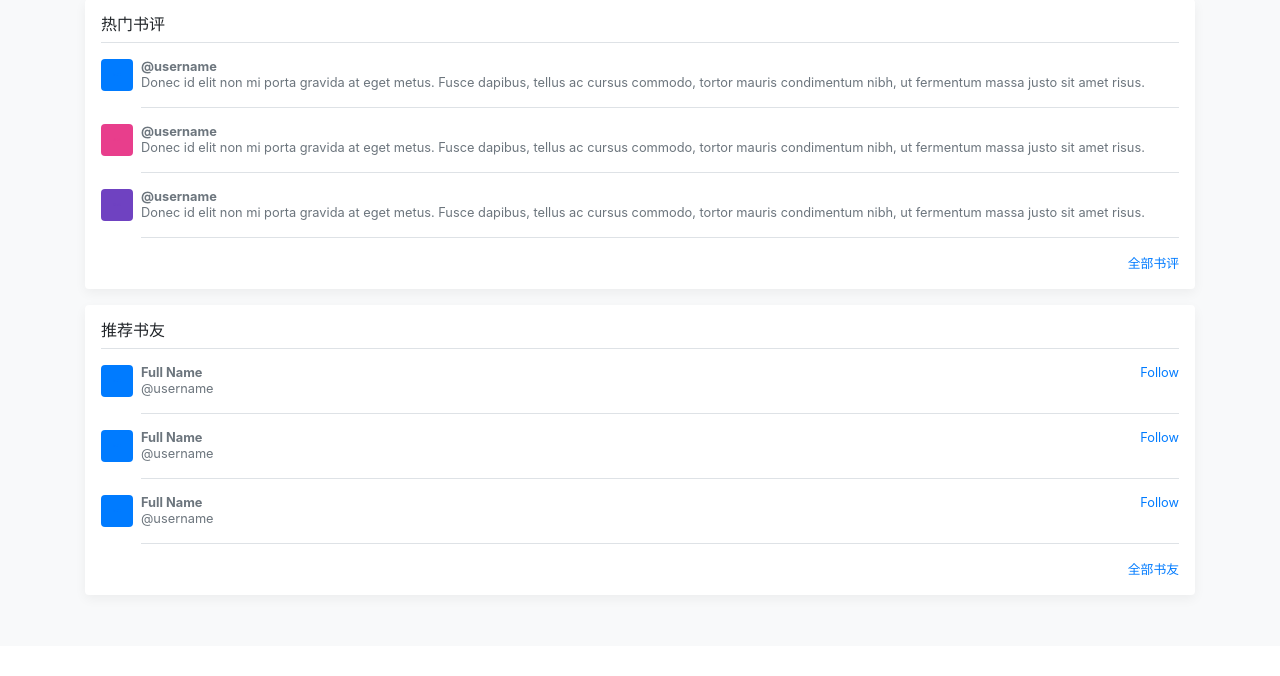
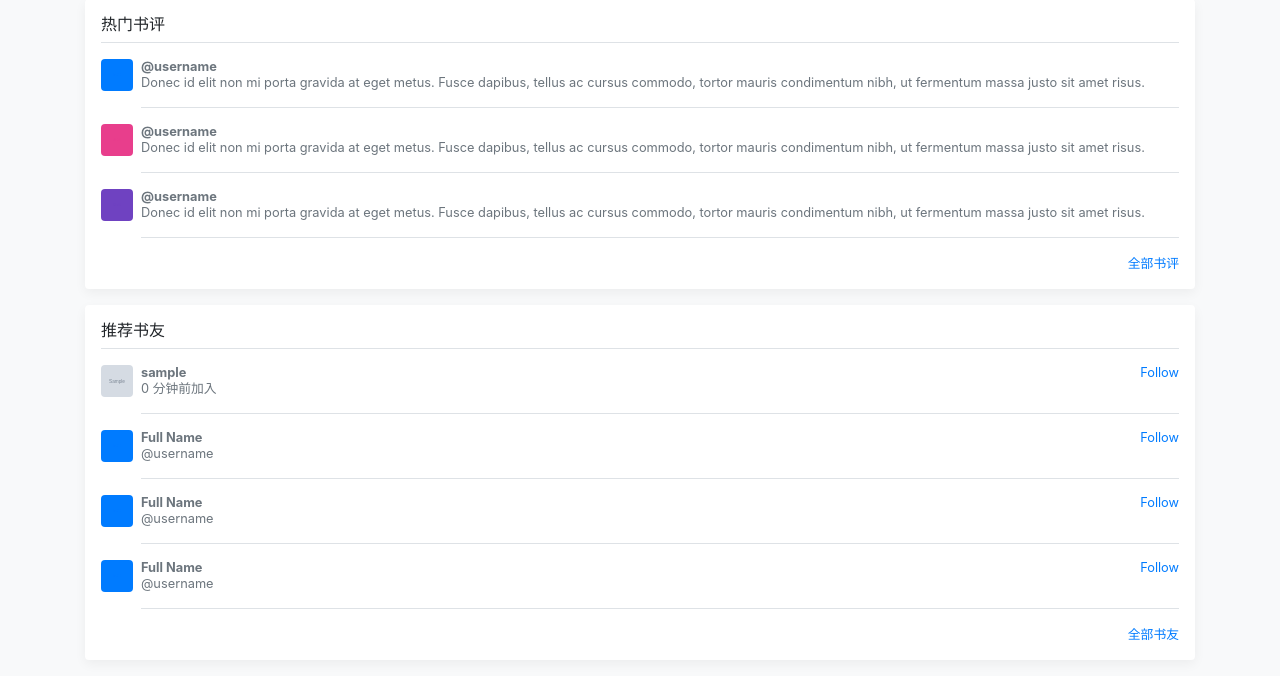
Before and after one commit to sunmouren/book_share_demo, a Django app: page / in a window 1280 px wide. Shown: the part 154-830 px from the top of the page. Before the commit the page ends 754 px from the top, so only its background shows below. Run offline with Django 3.2, Linux system fonts and the light colour scheme; tables that the repository leaves empty hold one stand-in row (values such as "Sample post"); grey boxes marked "Sample" are stand-in pictures; some libraries are stand-ins or nearby versions.

Commit message:
首页加入推荐用户测试

```diff
--- a/templates/index.html
+++ b/templates/index.html
@@ -1,4 +1,6 @@
 {% extends "base.html" %}
+{% load staticfiles %}
+{% load user_tags %}
 
 {% block main %}
     <div class="container">
@@ -41,6 +43,25 @@
 
         <div class="my-3 p-3 bg-white rounded box-shadow">
             <h6 class="border-bottom border-gray pb-2 mb-0">推荐书友</h6>
+
+            {% get_recommend_users as recommend_users %}
+
+            {% for recommend_user in recommend_users %}
+                <div class="media text-muted pt-3">
+                  <a href="#">
+                      <img src="{{ recommend_user.avatar.url }}" alt="" class="mr-2 rounded" style="width: 32px; height: 32px;">
+                  </a>
+
+                  <div class="media-body pb-3 mb-0 small lh-125 border-bottom border-gray">
+                    <div class="d-flex justify-content-between align-items-center w-100">
+                      <strong class="text-gray-dark">{{ recommend_user }}</strong>
+                      <a href="#">Follow</a>
+                    </div>
+                    <span class="d-block">{{ recommend_user.date_joined|timesince }}前加入</span>
+                  </div>
+                </div>
+            {% endfor %}
+
             <div class="media text-muted pt-3">
               <img data-src="holder.js/32x32?theme=thumb&bg=007bff&fg=007bff&size=1" alt="" class="mr-2 rounded">
               <div class="media-body pb-3 mb-0 small lh-125 border-bottom border-gray">
--- /dev/null
+++ b/users/templatetags/user_tags.py
@@ -0,0 +1,24 @@
+# encoding: utf-8
+"""
+@author: Sunmouren
+@contact: sunxuechao1024@gmail.com
+@time: 2018/9/23 15:25
+@desc:
+"""
+
+from django import template
+
+from ..models import UserProfile
+
+
+register = template.Library()
+
+
+@register.simple_tag
+def get_recommend_users():
+    """
+    获取推荐用户，测试阶段，仅获取部分用户
+    :return:
+    """
+    users = UserProfile.objects.all()
+    return users
```
Also changed, not shown: users/templatetags/__init__.py (added, +7 -0 lines).
